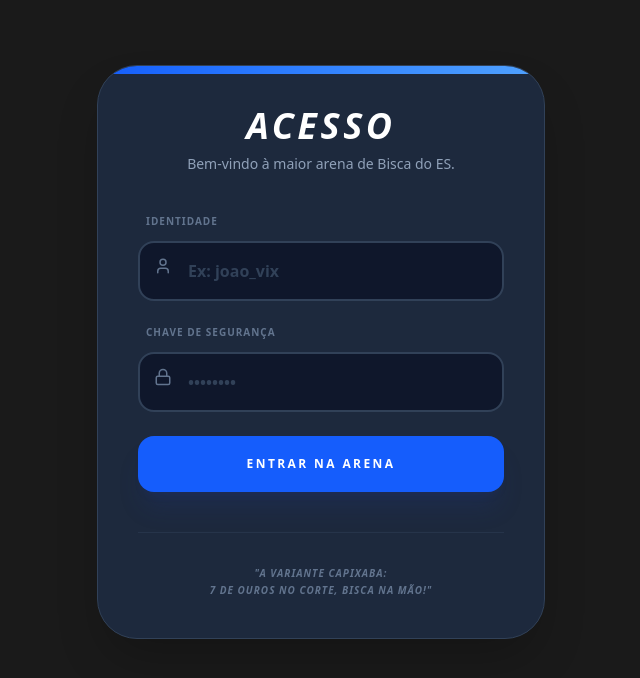
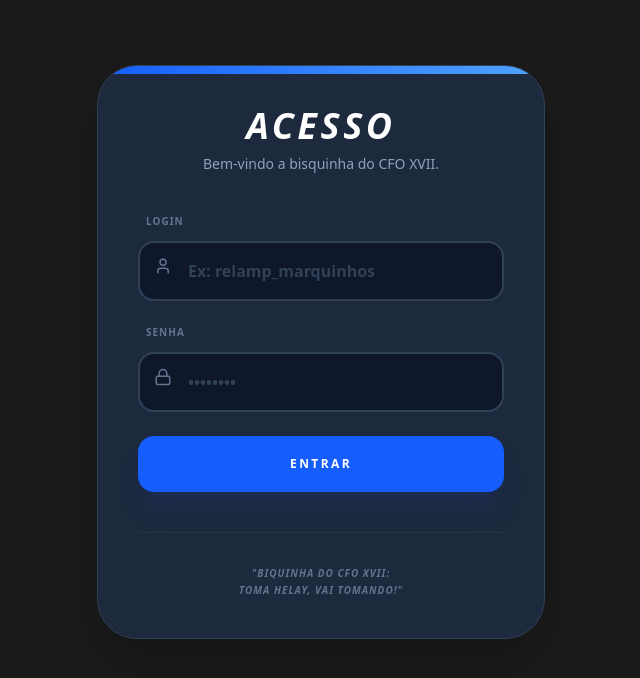
Before and after one commit to soflymk/bisquinha-xvii, a React (Vite) app: page / in a window 1280 px wide. Shown: the top 678 px of the page, without its empty margins (319-959 px from the left). Built offline with nearby package versions, Linux system fonts and the light colour scheme; no server answers.

Commit message:
up: layout v1.1

```diff
--- a/src/components/Login.tsx
+++ b/src/components/Login.tsx
@@ -44,7 +44,7 @@ export default function Login() {
 
         <div className="text-center mb-10">
           <h2 className="text-4xl font-black text-white tracking-widest uppercase italic">Acesso</h2>
-          <p className="text-slate-400 text-sm mt-2 font-medium">Bem-vindo à maior arena de Bisca do ES.</p>
+          <p className="text-slate-400 text-sm mt-2 font-medium">Bem-vindo a bisquinha do CFO XVII.</p>
         </div>
 
         {error && (
@@ -55,7 +55,7 @@ export default function Login() {
 
         <form onSubmit={handleLogin} className="space-y-6">
           <div>
-            <label className="block text-[10px] font-black text-slate-500 uppercase tracking-widest mb-3 ml-2">Identidade</label>
+            <label className="block text-[10px] font-black text-slate-500 uppercase tracking-widest mb-3 ml-2">Login</label>
             <div className="relative group">
               <User className="absolute left-4 top-4 text-slate-500 group-focus-within:text-blue-400 transition-colors" size={18} />
               <input
@@ -63,14 +63,14 @@ export default function Login() {
                 value={username}
                 onChange={e => setUsername(e.target.value)}
                 className="w-full bg-slate-900 border-2 border-slate-700 rounded-2xl py-4 pl-12 pr-6 text-white font-bold focus:outline-none focus:border-blue-500 transition-all placeholder:text-slate-700"
-                placeholder="Ex: joao_vix"
+                placeholder="Ex: relamp_marquinhos"
                 required
               />
             </div>
           </div>
 
           <div>
-             <label className="block text-[10px] font-black text-slate-500 uppercase tracking-widest mb-3 ml-2">Chave de Segurança</label>
+             <label className="block text-[10px] font-black text-slate-500 uppercase tracking-widest mb-3 ml-2">Senha</label>
              <div className="relative group">
               <Lock className="absolute left-4 top-4 text-slate-500 group-focus-within:text-blue-400 transition-colors" size={18} />
               <input
@@ -88,13 +88,13 @@ export default function Login() {
             type="submit"
             className="w-full bg-blue-600 hover:bg-blue-500 text-white font-black py-5 rounded-2xl transition-all shadow-xl shadow-blue-900/20 active:scale-[0.97] uppercase text-xs tracking-[0.2em]"
           >
-            Entrar na Arena
+            Entrar
           </button>
         </form>
 
         <div className="mt-10 pt-8 border-t border-slate-700/50 text-center">
           <p className="text-slate-500 text-[10px] font-bold uppercase tracking-widest italic leading-relaxed">
-            "A variante Capixaba: <br /> 7 de ouros no corte, bisca na mão!"
+            "Biquinha do CFO XVII: <br /> Toma helay, vai tomando!"
           </p>
         </div>
       </motion.div>
```
